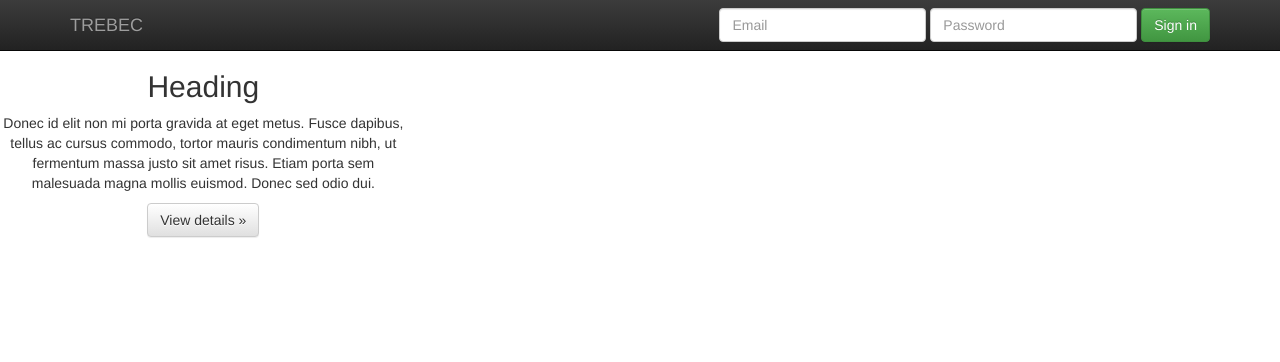
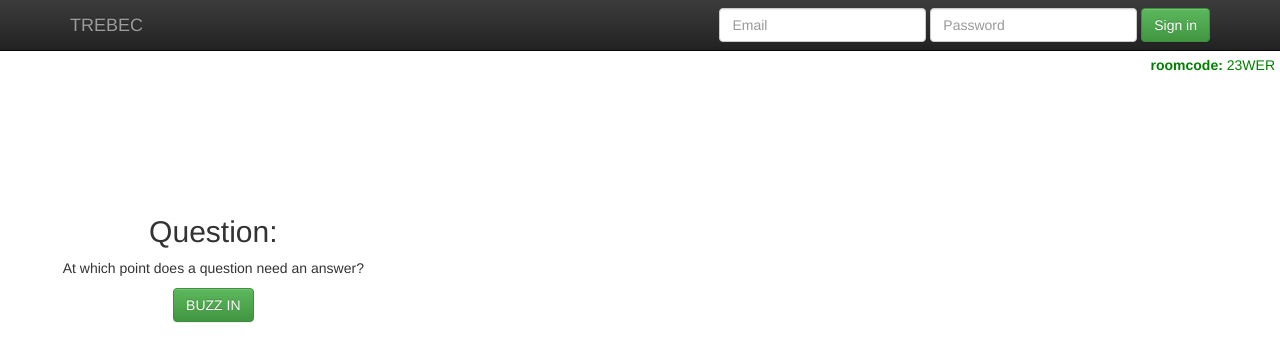
Before and after one commit to squarepegs/MKS21-thesis, a plain HTML site: page static/studentView.html in a window 1280 px wide. Drawn offline with nearby package versions, Linux system fonts and the light colour scheme; files whose address does not match are found by name.

Commit message:
added button styling for buzzer

```diff
--- a/css/student.css
+++ b/css/student.css
@@ -1,3 +1,9 @@
+.roomcode{
+  color:green;
+  text-align: right;
+  padding-top: 5px;
+  padding-right: 5px;
+}
 .questionbox {
   width: 100%;
   height: 100%;
--- a/static/studentView.html
+++ b/static/studentView.html
@@ -49,22 +49,13 @@
       </div>
     </nav>
 
-      <div class="row">
+      <div class="roomcode"><strong>roomcode:</strong> 23WER</div>
+      <div class="questionbox">
         <div class="col-md-4">
-          <h2>Heading</h2>
-          <p>Donec id elit non mi porta gravida at eget metus. Fusce dapibus, tellus ac cursus commodo, tortor mauris condimentum nibh, ut fermentum massa justo sit amet risus. Etiam porta sem malesuada magna mollis euismod. Donec sed odio dui. </p>
-          <p><a class="btn btn-default" href="#" role="button">View details &raquo;</a></p>
+          <h2>Question:</h2>
+          <p>At which point does a question need an answer? </p>
+          <p><a class="btn btn-success" href="#" role="button">BUZZ IN</a></p>
         </div>
-     <!--    <div class="col-md-4">
-          <h2>Heading</h2>
-          <p>Donec id elit non mi porta gravida at eget metus. Fusce dapibus, tellus ac cursus commodo, tortor mauris condimentum nibh, ut fermentum massa justo sit amet risus. Etiam porta sem malesuada magna mollis euismod. Donec sed odio dui. </p>
-          <p><a class="btn btn-default" href="#" role="button">View details &raquo;</a></p>
-       </div>
-        <div class="col-md-4">
-          <h2>Heading</h2>
-          <p>Donec sed odio dui. Cras justo odio, dapibus ac facilisis in, egestas eget quam. Vestibulum id ligula porta felis euismod semper. Fusce dapibus, tellus ac cursus commodo, tortor mauris condimentum nibh, ut fermentum massa justo sit amet risus.</p>
-          <p><a class="btn btn-default" href="#" role="button">View details &raquo;</a></p>
-        </div> -->
       </div>
 
       <!-- <hr> -->
```
